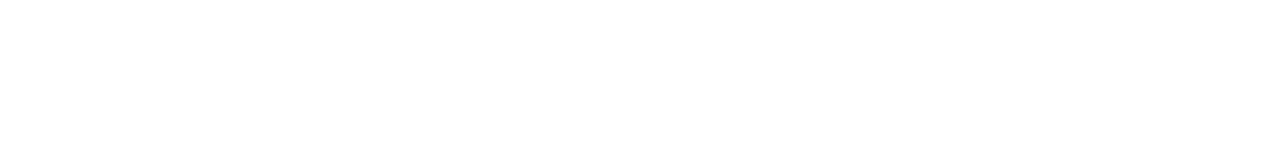
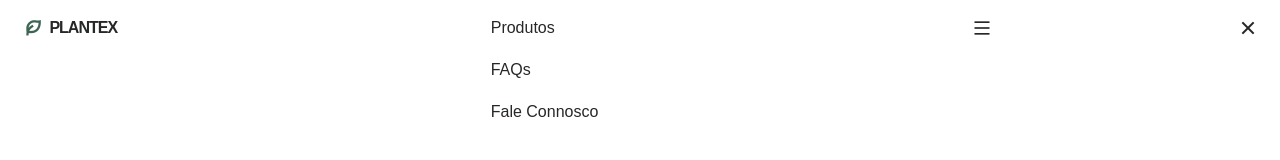
Before and after one commit to Fl4v10-F3L1X/plants-site, a plain HTML site: page index.html in a window 1280 px wide. Drawn offline with Linux system fonts and the light colour scheme.

Commit message:
Working header section

```diff
--- a/css/style.css
+++ b/css/style.css
@@ -146,3 +146,100 @@ img{
 }
 
 /*===================== HEADER====================*/
+.header{
+    width: 100%;
+    background-color: var(--body-color);
+    position: fixed;
+    top: 0;
+    left: 0;
+    z-index: var(--z-fixed);
+}
+
+/*=============== NAV ===============*/
+.nav{
+    height: var(--header-height);
+    display: flex;
+    justify-content: space-between;
+    align-items: center;
+}
+
+.nav__logo,
+.nav__toggle,
+.nav__close{
+    color: var(--title-color);
+}
+
+.nav__logo{
+    text-transform: uppercase;
+    font-weight: 700;
+    letter-spacing: -1px;
+    display: inline-flex;
+    align-items: center;
+    column-gap: .5rem;
+    transition: .3s;
+}
+
+.nav__logo-icon{
+    font-size: 1.15rem;
+    color: var(--first-color);
+}
+
+.nav__logo:hover{
+    color: var(--first-color);
+}
+
+.nav__toggle{
+    display: inline-flex;
+    font-size: 1.25rem;
+    cursor: pointer;
+}
+
+@media screen and (max-width: 767px) {
+    .nav__menu{
+        position: fixed;
+        background-color: var(--container-color);
+        width: 80%;
+        height: 100%;
+        top: 0;
+        right: -100%;
+        box-shadow: -2px 0 4px hsla(var(--hue), 24%, 15%, .1);
+        padding: 4rem 0 0 3rem;
+        border-radius: 1rem 0 0 1rem;
+        transition: .3s;
+        z-index: var(--z-fixed);
+    }
+}
+
+.nav__close{
+    font-size: 1.5rem;
+    position: absolute;
+    top: 1rem;
+    right: 1.25rem;
+    cursor: pointer;
+}
+
+.nav__list{
+    display: flex;
+    flex-direction: column;
+    row-gap: 1.5rem;
+}
+
+.nav__link{
+    color: var(--title-color);
+    font-weight: var(--font-medium);
+    transition: .3s;
+}
+
+.nav__link:hover{
+    color: var(--first-color);
+}
+
+/* Show menu */
+
+/* Change background header */
+
+/* Active link */
+
+/*================== HOME ==================*/
+
+/*================== BUTTONS ==================*/
--- a/index.html
+++ b/index.html
@@ -18,7 +18,38 @@
 
     <!--================= HEADER ================-->
     <header class="header" id="header">
+        <nav class="nav container">
+            <a href="#" class="nav__logo">
+                <i class="ri-leaf-line nav__logo-icon"></i> Plantex
+            </a>
+            <div class="nav__menu" id="nav-menu">
+                <ul class="nav__list">
+                    <li class="nav__item">
+                        <a href="#home" class="nav__link">Início</a>
+                    </li>
+                    <li class="nav__item">
+                        <a href="#about" class="nav__link">Sobre</a>
+                    </li>
+                    <li class="nav__item">
+                        <a href="#products" class="nav__link">Produtos</a>
+                    </li>
+                    <li class="nav__item">
+                        <a href="#faqs" class="nav__link">FAQs</a>
+                    </li>
+                    <li class="nav__item">
+                        <a href="#contact" class="nav__link">Fale Connosco</a>
+                    </li>
+                </ul>
 
+                <div class="nav__close" id="nav-close">
+                    <i class="ri-close-line"></i>
+                </div>
+            </div>
+
+            <div class="nav__toggle" id="nav-toggle">
+                <i class="ri-menu-line"></i>
+            </div>
+        </nav>
     </header>
     <main class="main">
     </main>
```
